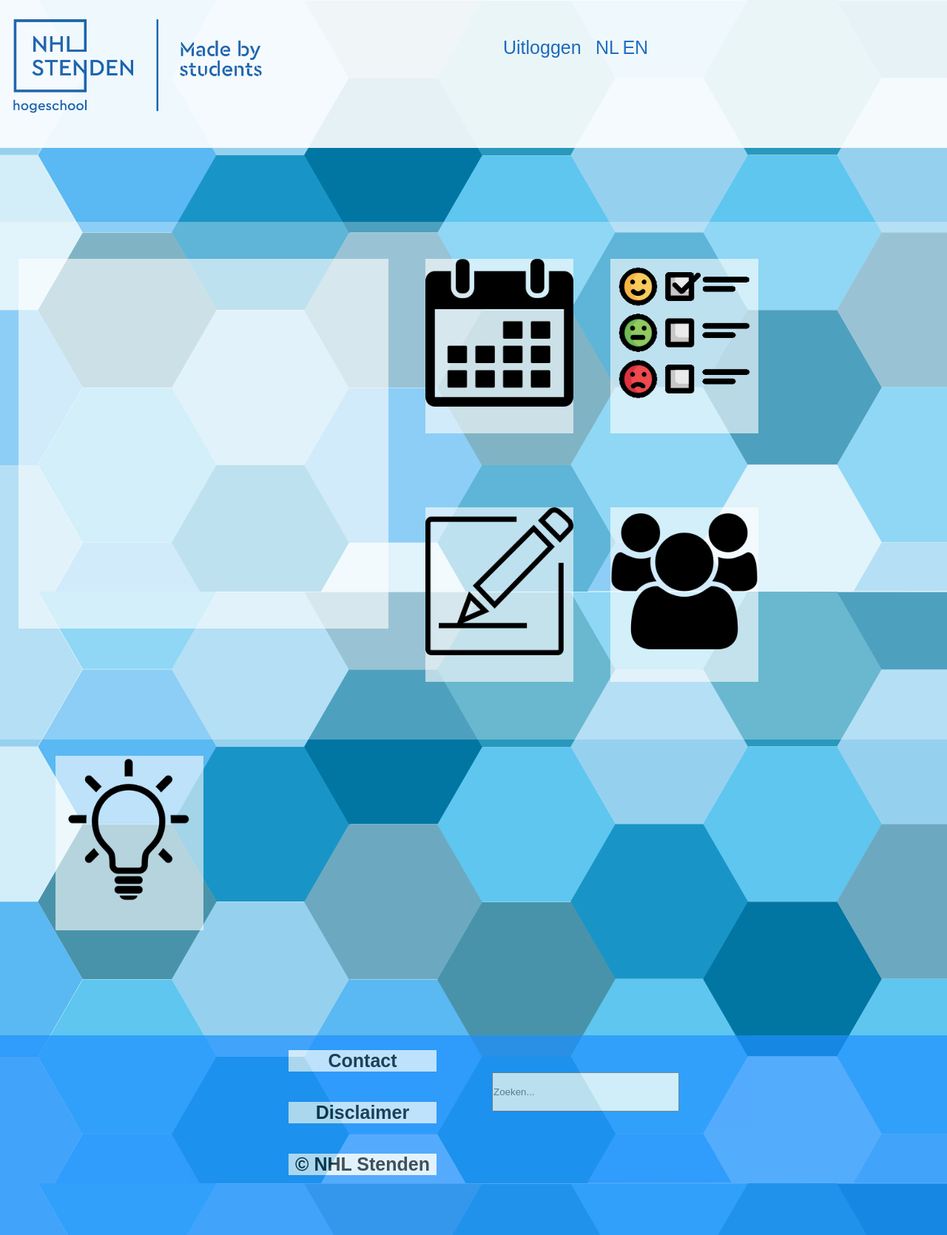
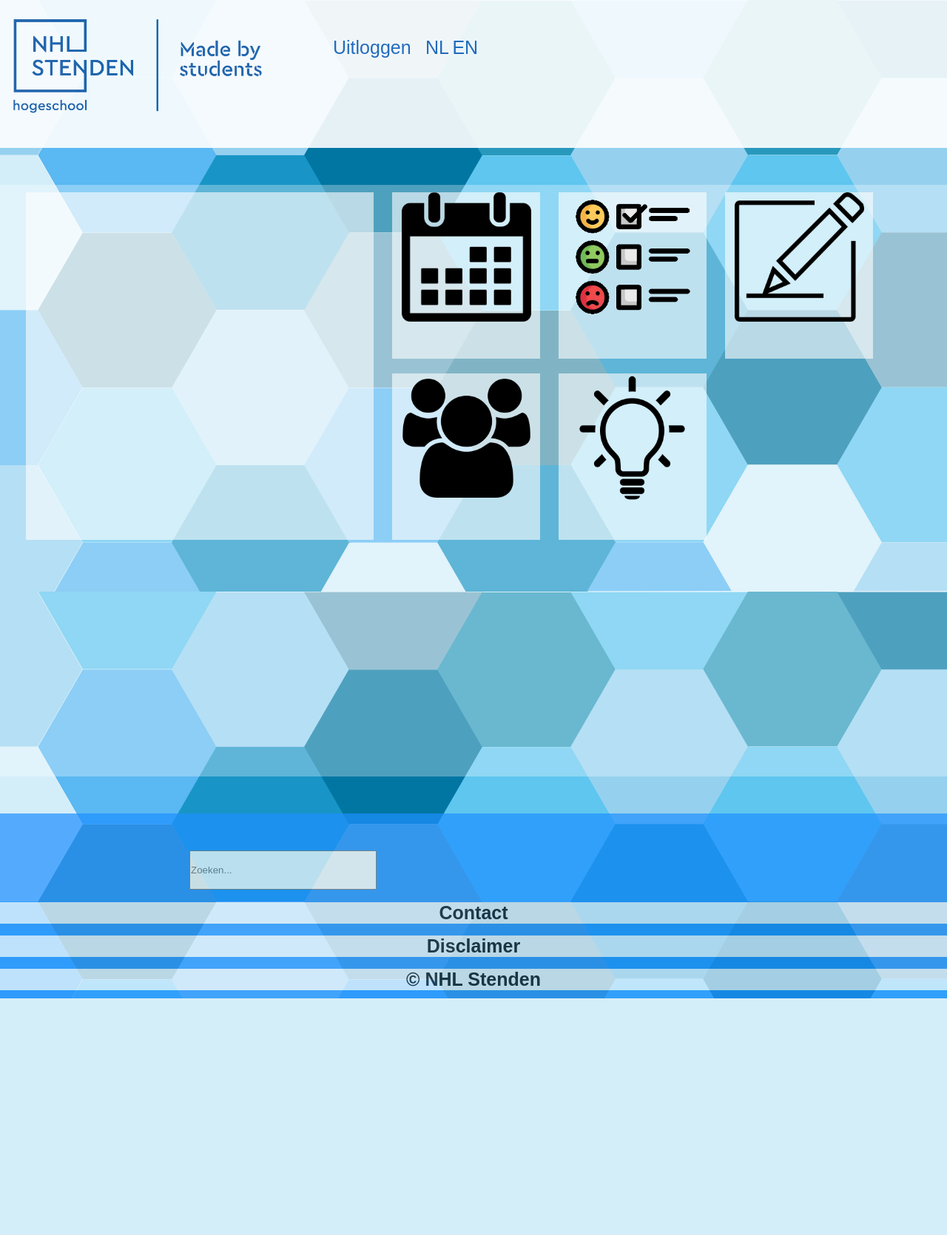
Before and after one commit to timtenvoorde1/inf1b_project, a PHP site: page /StartPage.php in a window 1280 px wide; the page is wider, and only the part inside the window is pictured. Shown: that part at 74% size. After the commit the page ends 1350 px from the top of that part, so only its background shows below. Run offline with PHP 8.4, Linux system fonts and the light colour scheme; the visitor is signed in with stand-in values (Sample User, id 1).

Commit message:
Responsive voor tablet
Responsive for tablet

```diff
--- a/css/style.css
+++ b/css/style.css
@@ -334,3 +334,118 @@ a:hover .ptile{
 
     /*MOBIEL AFSLUITEN*/
 }
+
+/*=================================================================
+                    RESPONSIVE FOR TABLET
+==================================================================*/
+
+@media only screen and (min-width: 600px) {
+/*HEADER*/
+    div#header{
+        width: 100%;
+        height: 200px;
+    }
+
+    div#headertxt {
+        width: 250px;
+        height: 100px;
+        background-color: rgba(255,255,255,0.8);
+        float: left;
+        margin-left: 50px;
+
+    }
+
+    div.inlog{
+        width:30%;
+        height:100px;
+    }
+
+    div.language{
+        width:30%;
+        height:100px;
+    }
+
+    /*Contentboxes*/
+
+    div#middlebox {
+        width: 100%;
+        height: 800px;
+        margin-top: 50px;
+        margin-bottom: 50px;
+    }
+
+    div#tilecontainer{
+        padding-left: 10px;
+        padding-right: 0px;
+    }
+
+    div.calender {
+        width: 470px;
+        height: 470px;
+        margin-left: 25px;
+        margin-top: 10px;
+    }
+
+    div.tile{
+        margin-top: 10px;
+        margin-bottom: 10px;
+        margin-left: 25px;
+        height: 225px;
+        width: 200px;
+    }
+
+    .imgmain{
+        height:175px;
+        width: 175px;
+        margin-left: 12.5px;
+    }
+
+    /* FOOTER */
+    #footer{
+        height: 250px;
+        width: 100%;
+        /*  padding-top: 40px; */
+        background-color: dodgerblue;
+        opacity: 0.7;
+        bottom: 0;
+        clear: both;
+    }
+
+    #footercontainer{
+        height: 250px;
+        width: 100%;
+        background-color: transparent;
+    }
+
+    #footerinfo{
+        height: 135px;
+        width: 100%;
+        background-color: transparent;
+    }
+
+    .footertext{
+        margin-top: 20px;
+        height: 25px;
+        width: 100%;
+        background-color: dodgerblue;
+    }
+
+    #footersearch{
+        height: 50px;
+        width: 100%;
+        float: left;
+    }
+
+    #search{
+        height: 50px;
+        width: 100%;
+        float:left;
+        margin-left: 20%;
+    }
+
+    .search input[type=text] {
+        border: 2px solid #ccc;
+    }
+
+    /*TABLET AFSLUITEN*/
+}
```
